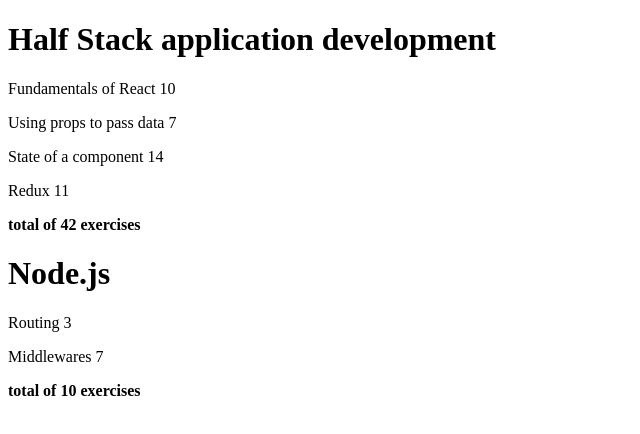
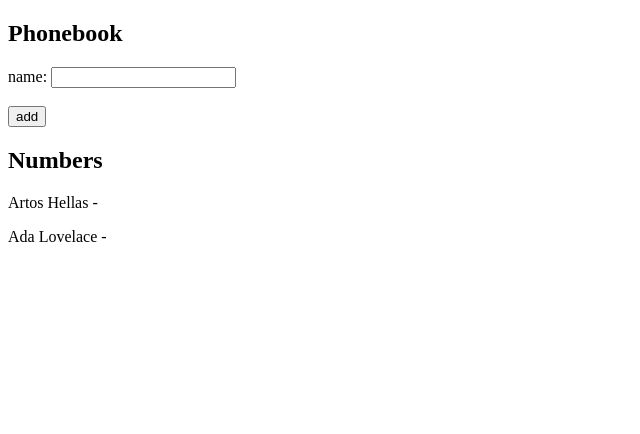
Before and after one commit to SilvasGabriel/FrontEnd-Roadmap, a React (Create React App) app in the folder React/react finland course/part1/: page / in a window 1280 px wide. Shown: the top 434 px of the page, without its empty margins (0-640 px from the left). Built offline with nearby package versions, Linux system fonts and the light colour scheme.

Commit message:
#Dia 6 Relatório e Inicio de Resolução

```diff
--- a/React/react finland course/part1/src/App.js
+++ b/React/react finland course/part1/src/App.js
@@ -1,59 +1,56 @@
-import React from 'react'
+import React, { useState } from 'react'
 
-//componentes
-import Course from './Exercises 2.1-2.5/Course'
+import Persons from './Exercises 2.6-2.10/Persons'
 
 const App = () => {
 
-  const courses = [
-    {
-      name: 'Half Stack application development',
-      id: 1,
-      parts: [
-        {
-          name: 'Fundamentals of React',
-          exercises: 10,
-          id: 1
-        },
-        {
-          name: 'Using props to pass data',
-          exercises: 7,
-          id: 2
-        },
-        {
-          name: 'State of a component',
-          exercises: 14,
-          id: 3
-        },
-        {
-          name: 'Redux',
-          exercises: 11,
-          id: 4
+    const [persons, setPersons] = useState([{ name: 'Artos Hellas' }, { name: 'Ada Lovelace' }])
+
+    const [newName, setNewName] = useState('')
+
+    const addPerson = (e) => {
+
+        e.preventDefault()
+
+        const addPersonObject = {
+            name: newName,
         }
-      ]
-    },
-    {
-      name: 'Node.js',
-      id: 2,
-      parts: [
-        {
-          name: 'Routing',
-          exercises: 3,
-          id: 1
-        },
-        {
-          name: 'Middlewares',
-          exercises: 7,
-          id: 2
+
+        const existentPersonName = persons.some(person => person.name === newName)
+
+
+        if(existentPersonName){
+
+            alert(`${newName} is already added to the phonebook.`)
+
+        }else{
+
+            setPersons(persons.concat(addPersonObject))
+            setNewName('')
+
         }
-      ]
+
     }
-  ]
+
 
     return (
         <div>
-           {courses.map(course => <Course key={course.id} course={course}/> )}
+            <h2>Phonebook</h2>
 
+            <form onSubmit={addPerson}>
+                <div>
+                    name: <input onChange={(e) => setNewName(e.target.value)} />
+                </div>
+                <div>
+                    <br/><button type='submit'>add</button>
+                </div>
+            </form>
+
+            <h2>Numbers</h2>
+
+            <div>
+                {persons.map(person => <Persons key={person.name} persons={person} />)}
+            </div>
         </div>
     )
 }
--- /dev/null
+++ b/React/react finland course/part1/src/Exercises 2.6-2.10/Persons.js
@@ -0,0 +1,12 @@
+import React from 'react'
+
+const Persons = ({persons}) => {
+
+    return (
+
+        <p>{persons.name} - {persons.number} </p>
+
+    )
+}
+
+export default Persons
--- a/React/react finland course/part1/src/index.js
+++ b/React/react finland course/part1/src/index.js
@@ -6,7 +6,7 @@
 
 ReactDOM.render(
   <React.StrictMode>
-    <App/>
+    <App />
   </React.StrictMode>,
   document.getElementById('root')
 );
```
Also changed, not shown: React/react finland course/part1/src/Exemplos/App.js (added, +84 -0 lines), React/react finland course/part1/src/Exemplos/Note.js (added, +11 -0 lines), React/react finland course/part1/src/Exercises 2.1-2.5/App.js (added, +61 -0 lines), React/react finland course/part1/src/Relatórios.txt.
